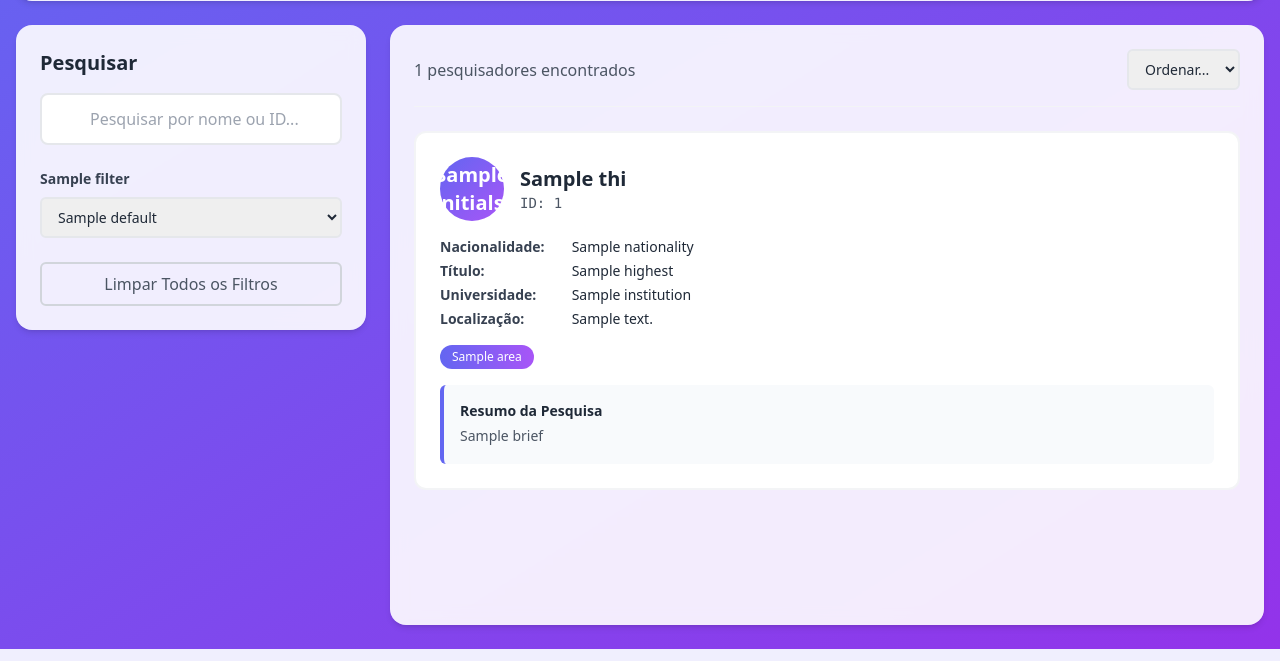
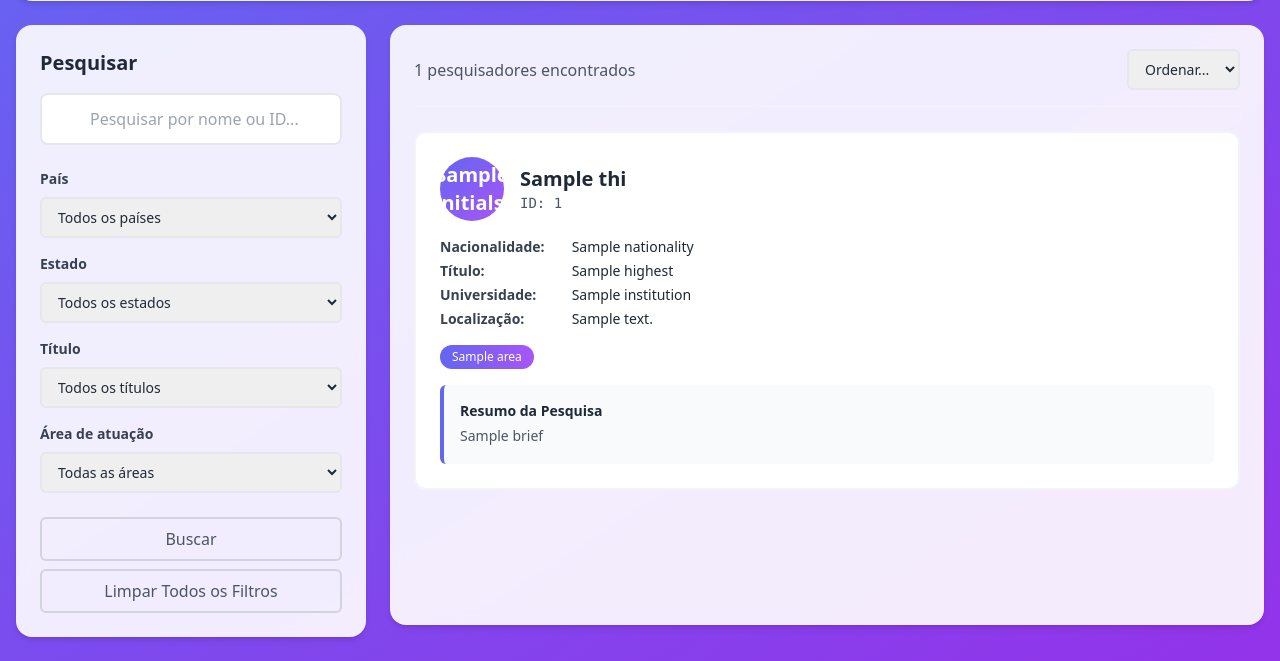
Before and after one commit to rickbarretto-edu/vitae, a Python web app: template vitae/features/researchers/templates/search.html in a window 1280 px wide. Shown: the part 163-824 px from the top of the page. Run offline with Jinja, Linux system fonts and the light colour scheme; the template is opened without the code that fills it: most values are stand-ins (such as "Sample title", 1, 10 or a date in 2020); some libraries are stand-ins or nearby versions.

Commit message:
Add filters to front-end

```diff
--- a/vitae/features/researchers/templates/components/filters.html
+++ b/vitae/features/researchers/templates/components/filters.html
@@ -5,25 +5,55 @@
       <input type="text" name="query" value="{{ query or '' }}" placeholder="Pesquisar por nome ou ID..."
         class="w-full pl-12 pr-4 py-3 border-2 border-gray-200 rounded-lg text-base focus:outline-none focus:ring-2 focus:ring-indigo-300 focus:border-indigo-400"
       >
-    </form>
-  </div>
-
-  {% for filter in filtrer %}
+      <div class="space-y-4 mt-6">
         <div>
-    <h3 class="text-sm font-semibold text-gray-700 mb-2">{{ filter.label }}</h3>
-    <select name="{{ filter.name }}" class="w-full px-3 py-2 border-2 border-gray-200 rounded-md text-sm focus:outline-none focus:ring-2 focus:ring-indigo-300 focus:border-indigo-400">
-      <option value="">{{ filter.default }}</option>
-      {% for option in filter.options %}
-      <option value="{{ option.value }}">{{ option.label }}</option>
+          <h3 class="text-sm font-semibold text-gray-700 mb-2">País</h3>
+          <select name="country" class="w-full px-3 py-2 border-2 border-gray-200 rounded-md text-sm focus:outline-none focus:ring-2 focus:ring-indigo-300 focus:border-indigo-400">
+            <option value="">Todos os países</option>
+            {% for country in filters.countries %}
+            <option value="{{ country }}">{{ country | title }}</option>
             {% endfor %}
           </select>
         </div>
+        <div>
+          <h3 class="text-sm font-semibold text-gray-700 mb-2">Estado</h3>
+          <select name="state" class="w-full px-3 py-2 border-2 border-gray-200 rounded-md text-sm focus:outline-none focus:ring-2 focus:ring-indigo-300 focus:border-indigo-400">
+            <option value="">Todos os estados</option>
+            {% for state in filters.states %}
+            <option value="{{ state }}">{{ state | upper }}</option>
             {% endfor %}
-
+          </select>
+        </div>
+        <div>
+          <h3 class="text-sm font-semibold text-gray-700 mb-2">Título</h3>
+          <select name="title" class="w-full px-3 py-2 border-2 border-gray-200 rounded-md text-sm focus:outline-none focus:ring-2 focus:ring-indigo-300 focus:border-indigo-400">
+            <option value="">Todos os títulos</option>
+            {% for title in filters.titles %}
+            <option value="{{ title }}">{{ title | title }}</option>
+            {% endfor %}
+          </select>
+        </div>
+        <div>
+          <h3 class="text-sm font-semibold text-gray-700 mb-2">Área de atuação</h3>
+          <select name="expertise" class="w-full px-3 py-2 border-2 border-gray-200 rounded-md text-sm focus:outline-none focus:ring-2 focus:ring-indigo-300 focus:border-indigo-400">
+            <option value="">Todas as áreas</option>
+            {% for expertise in filters.expertises %}
+            <option value="{{ expertise }}">{{ expertise | title }}</option>
+            {% endfor %}
+          </select>
+        </div>
+      </div>
+      <button type="submit"
+        class="w-full mt-6 text-gray-600 border-2 border-gray-300 rounded-md py-2 hover:border-indigo-400 hover:text-indigo-500 transition"
+      >
+        Buscar
+      </button>
+    </form>
     <button
       onclick="window.location.href='/'"
-    class="w-full text-gray-600 border-2 border-gray-300 rounded-md py-2 hover:border-indigo-400 hover:text-indigo-500 transition"
+      class="w-full text-gray-600 border-2 border-gray-300 rounded-md py-2 mt-2 hover:border-indigo-400 hover:text-indigo-500 transition"
     >
       Limpar Todos os Filtros
     </button>
   </div>
+</div>
```
Lines whose indentation alone changed are shown as unchanged.
